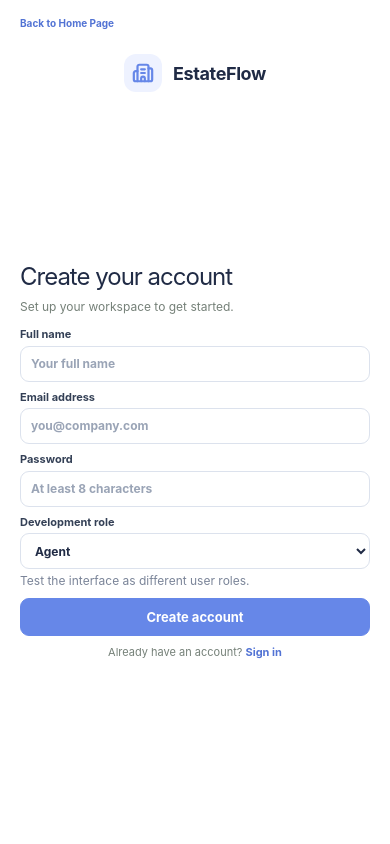
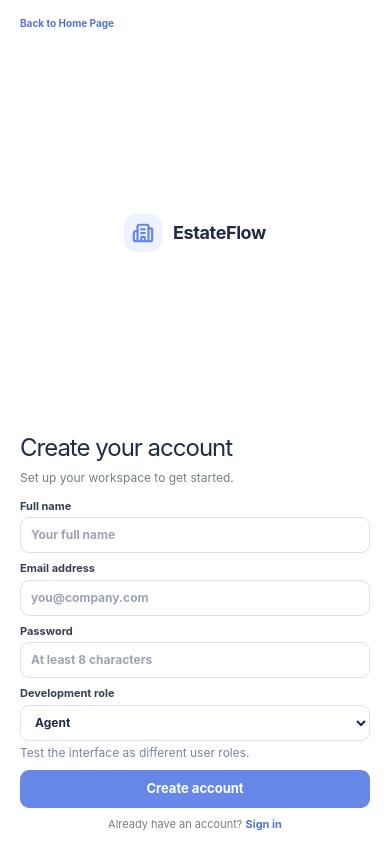
Before and after one commit to muhammad-arham-dev/EstateFlow-CRM, a React (Vite) app: page /register in a window 390 px wide. Built offline with nearby package versions, Linux system fonts and the light colour scheme.

Commit message:
feat: adjust padding and alignment for improved mobile layout in auth components

```diff
--- a/src/styles/auth.css
+++ b/src/styles/auth.css
@@ -322,7 +322,7 @@
     height: 100dvh;
     min-height: 0;
     box-sizing: border-box;
-    padding: 54px 20px 12px;
+    padding: 16px 20px 12px;
     overflow: hidden;
   }
 
@@ -331,10 +331,8 @@
   }
 
   .auth-back-home-mobile {
-    position: absolute;
-    top: 16px;
-    left: 20px;
     display: inline-block;
+    align-self: flex-start;
     margin: 0;
     color: #526fe4;
   }
@@ -353,12 +351,8 @@
     display: flex;
     width: min(460px, 100%);
     justify-content: center;
-    margin-bottom: 0;
+    margin-block: auto;
     color: #202b45;
-  }
-
-  .auth-form-wrap {
-    margin-block: auto;
   }
 
   .auth-heading h2 {
@@ -414,11 +408,7 @@
 
 @media (max-width: 380px) {
   .auth-form-panel {
-    padding: 50px 16px 8px;
-  }
-
-  .auth-mobile-brand {
-    margin-bottom: 0;
+    padding: 16px 16px 8px;
   }
 
   .auth-heading h2 {
```
